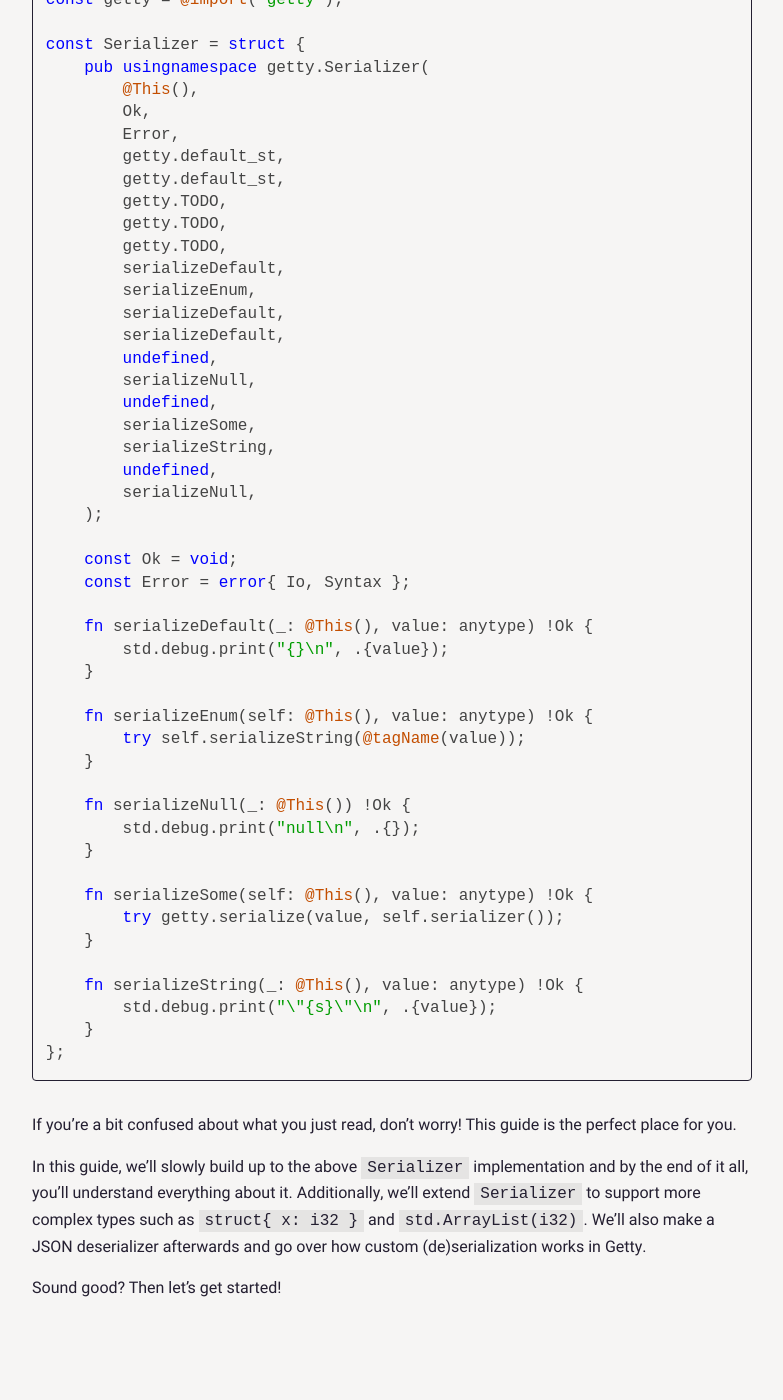
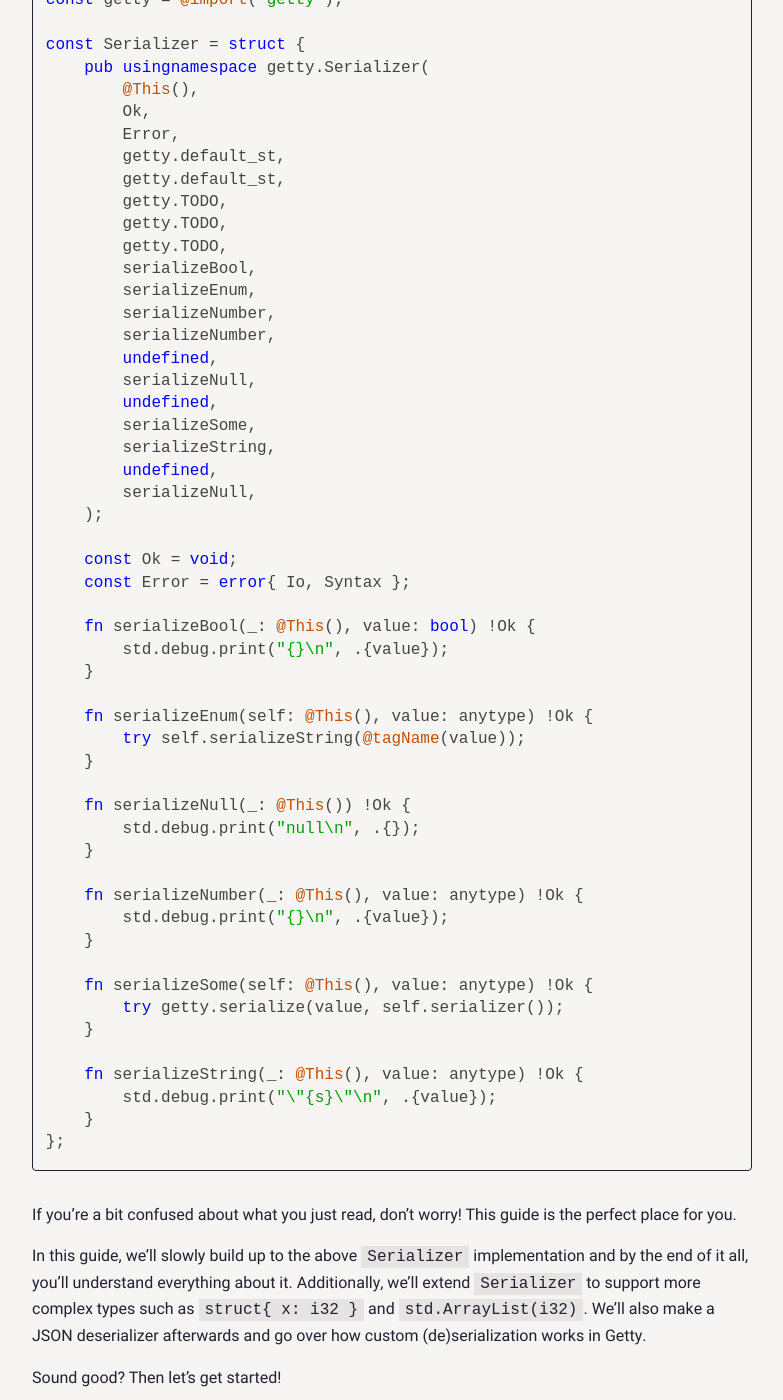
Before and after one commit to getty-zig/getty.so, a Jekyll site: the page built from pages/guide/introduction.md, in a window 1280 px wide and 1400 px high, scrolled down 553 px. Shown: the whole window, without its empty margins (248-1031 px from the left). Built offline with Jekyll 4.4.1, drawn with Linux system fonts in a browser that asks for light colours.

Commit message:
guide: Fix intro code example

```diff
--- a/pages/guide/introduction.md
+++ b/pages/guide/introduction.md
@@ -27,10 +27,10 @@ const Serializer = struct {
         getty.TODO,
         getty.TODO,
         getty.TODO,
-        serializeDefault,
+        serializeBool,
         serializeEnum,
-        serializeDefault,
-        serializeDefault,
+        serializeNumber,
+        serializeNumber,
         undefined,
         serializeNull,
         undefined,
@@ -43,7 +43,7 @@ const Serializer = struct {
     const Ok = void;
     const Error = error{ Io, Syntax };
 
-    fn serializeDefault(_: @This(), value: anytype) !Ok {
+    fn serializeBool(_: @This(), value: bool) !Ok {
         std.debug.print("{}\n", .{value});
     }
 
@@ -53,6 +53,10 @@ const Serializer = struct {
 
     fn serializeNull(_: @This()) !Ok {
         std.debug.print("null\n", .{});
+    }
+
+    fn serializeNumber(_: @This(), value: anytype) !Ok {
+        std.debug.print("{}\n", .{value});
     }
 
     fn serializeSome(self: @This(), value: anytype) !Ok {
```
